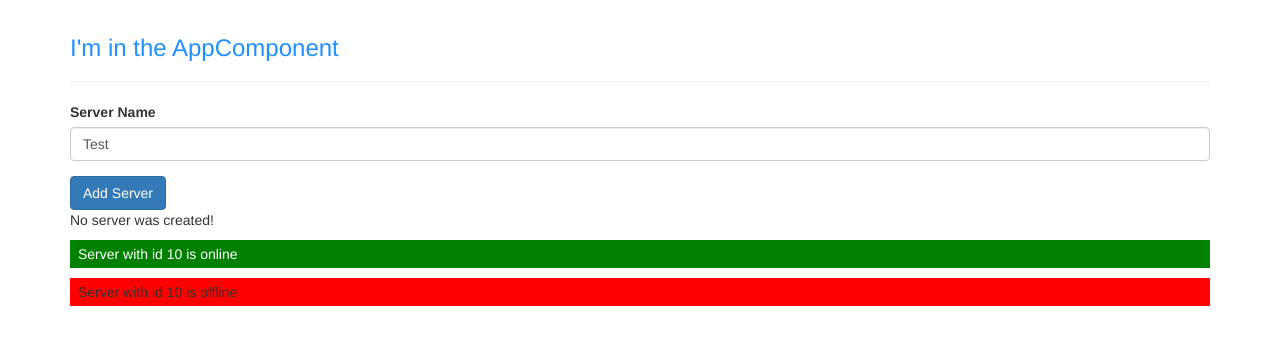
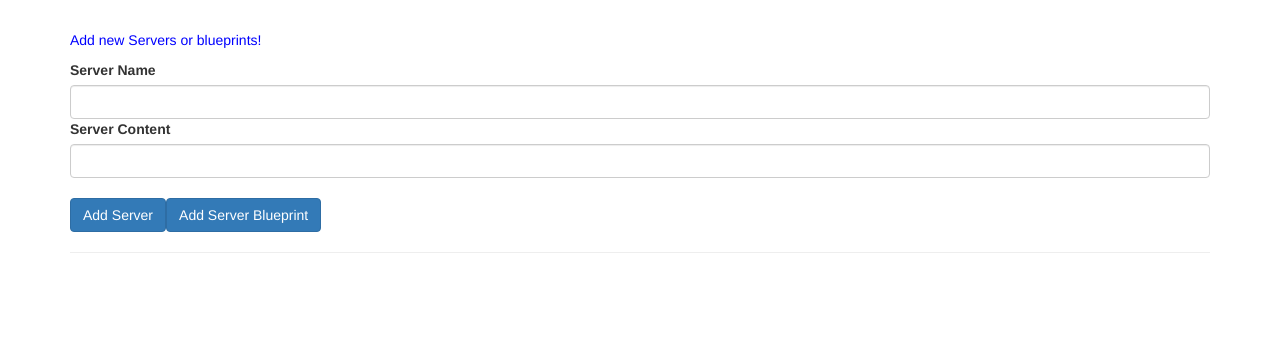
Before and after one commit to nimappl/angular-practice, an Angular app: page / in a window 1280 px wide. Shown: the top 344 px of the page. Built offline with nearby package versions, Linux system fonts and the light colour scheme.

Commit message:
Added Course Content

```diff
--- a/src/app/app.component.css
+++ b/src/app/app.component.css
@@ -1,4 +1,7 @@
-h3 {
-  padding-top: 1.5rem;
-  color: dodgerblue;
+.container {
+  margin-top: 30px;
 }
+
+p {
+  color: blue;
+}
--- a/src/app/app.component.html
+++ b/src/app/app.component.html
@@ -1,5 +1,34 @@
 <div class="container">
-  <h3>I'm in the AppComponent</h3>
+  <div class="row">
+    <div class="col-xs-12">
+      <p>Add new Servers or blueprints!</p>
+      <label>Server Name</label>
+      <input type="text" class="form-control" [(ngModel)]="newServerName">
+      <label>Server Content</label>
+      <input type="text" class="form-control" [(ngModel)]="newServerContent">
+      <br>
+      <button
+        class="btn btn-primary"
+        (click)="onAddServer()">Add Server</button>
+      <button
+        class="btn btn-primary"
+        (click)="onAddBlueprint()">Add Server Blueprint</button>
+    </div>
+  </div>
   <hr>
-  <app-servers></app-servers>
+  <div class="row">
+    <div class="col-xs-12">
+      <div
+        class="panel panel-default"
+        *ngFor="let element of serverElements">
+        <div class="panel-heading">{{ element.name }}</div>
+        <div class="panel-body">
+          <p>
+            <strong *ngIf="element.type === 'server'" style="color: red">{{ element.content }}</strong>
+            <em *ngIf="element.type === 'blueprint'">{{ element.content }}</em>
+          </p>
+        </div>
+      </div>
+    </div>
+  </div>
 </div>
--- a/src/app/app.component.ts
+++ b/src/app/app.component.ts
@@ -5,4 +5,24 @@
   templateUrl: './app.component.html',
   styleUrls: ['./app.component.css']
 })
-export class AppComponent { }
+export class AppComponent {
+  serverElements = [];
+  newServerName = '';
+  newServerContent = '';
+
+  onAddServer() {
+    this.serverElements.push({
+      type: 'server',
+      name: this.newServerName,
+      content: this.newServerContent
+    });
+  }
+
+  onAddBlueprint() {
+    this.serverElements.push({
+      type: 'blueprint',
+      name: this.newServerName,
+      content: this.newServerContent
+    });
+  }
+}
--- a/src/app/server/server.component.css
+++ /dev/null
@@ -1,7 +0,0 @@
-.online {
-  color: white;
-}
-
-p {
-  padding: 4px 8px;
-}
--- a/src/app/server/server.component.html
+++ /dev/null
@@ -1,4 +0,0 @@
-<p
-  [ngStyle]="{backgroundColor: getColor()}"
-  [ngClass]="{online: serverStatus === 'online'}"
-  >Server with id {{ serverId }} is {{ getServerStatus() }}</p>
--- a/src/app/server/server.component.ts
+++ /dev/null
@@ -1,19 +0,0 @@
-import { Component } from '@angular/core';
-
-@Component({
-  selector: 'app-server',
-  templateUrl: './server.component.html',
-  styleUrls: ['./server.component.css']
-})
-export class ServerComponent {
-  serverId: number = 10;
-  serverStatus: string = Math.random() >= 0.5 ? 'online' : 'offline';
-
-  getServerStatus(): string {
-    return this.serverStatus;
-  }
-
-  getColor(): string {
-    return this.serverStatus === 'online' ? 'green' : 'red';
-  }
-}
--- a/src/app/servers/servers.component.html
+++ /dev/null
@@ -1,24 +0,0 @@
-<div class="form-group">
-  <label>Server Name</label>
-<!--  <input-->
-<!--    type="text"-->
-<!--    class="form-control"-->
-<!--    (input)="onUpdateServer($event)"-->
-<!--    >-->
-    <input
-    type="text"
-    class="form-control"
-    [(ngModel)]="serverName"
-    >
-</div>
-<button
-  class="btn btn-primary mb-1"
-  (click)="onCreateServer()"
-  [disabled]="!allowAddServer"
-  >Add Server</button>
-<!--<p>{{ serverCreationStatus }}</p>-->
-<p *ngIf="serverCreated; else noServer">Server {{ serverName }} was created!</p>
-<ng-template #noServer>
-  <p>No server was created!</p>
-</ng-template>
-<app-server *ngFor="let server of servers"></app-server>
--- a/src/app/servers/servers.component.ts
+++ /dev/null
@@ -1,33 +0,0 @@
-import { Component, OnInit } from '@angular/core';
-
-@Component({
-  selector: 'app-servers',
-  templateUrl: './servers.component.html',
-  styleUrls: ['./servers.component.css']
-})
-export class ServersComponent implements OnInit {
-  allowAddServer: boolean = false;
-  serverCreationStatus: string = 'No server was created!';
-  serverName = 'Test';
-  serverCreated = false;
-  servers = ['Testserver', 'Testserver 2'];
-
-  constructor() { }
-
-  ngOnInit(): void {
-    setTimeout(() => {
-      this.allowAddServer = true;
-    }, 2000);
-  }
-
-  onCreateServer(): void {
-    this.serverCreationStatus = 'Server ' + this.serverName + ' was created!';
-    this.servers.push(this.serverName);
-    this.serverCreated = true;
-  }
-
-  onUpdateServer(e: Event) {
-    this.serverName = (<HTMLInputElement>e.target).value;
-  }
-
-}
```
Also changed, not shown: src/app/app.module.ts (+4 -7 lines), src/app/servers/servers.component.css (deleted).
